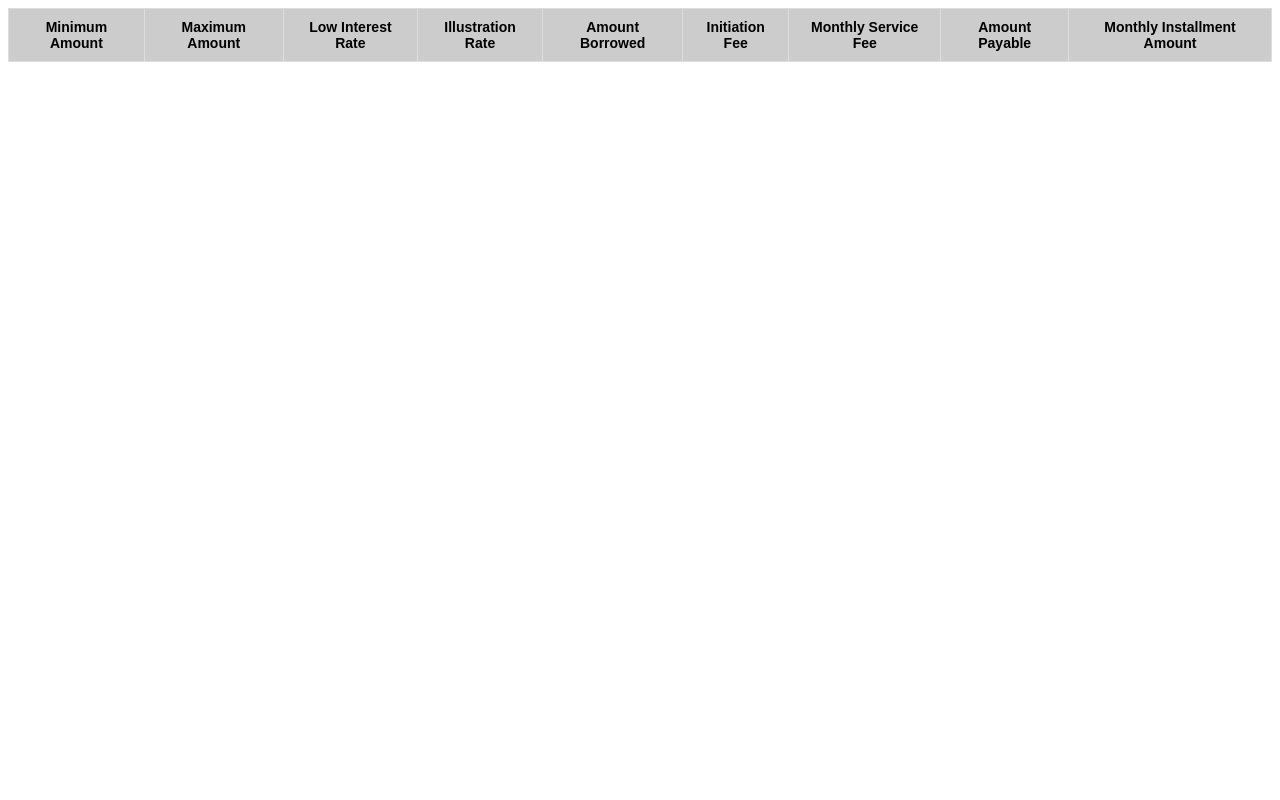
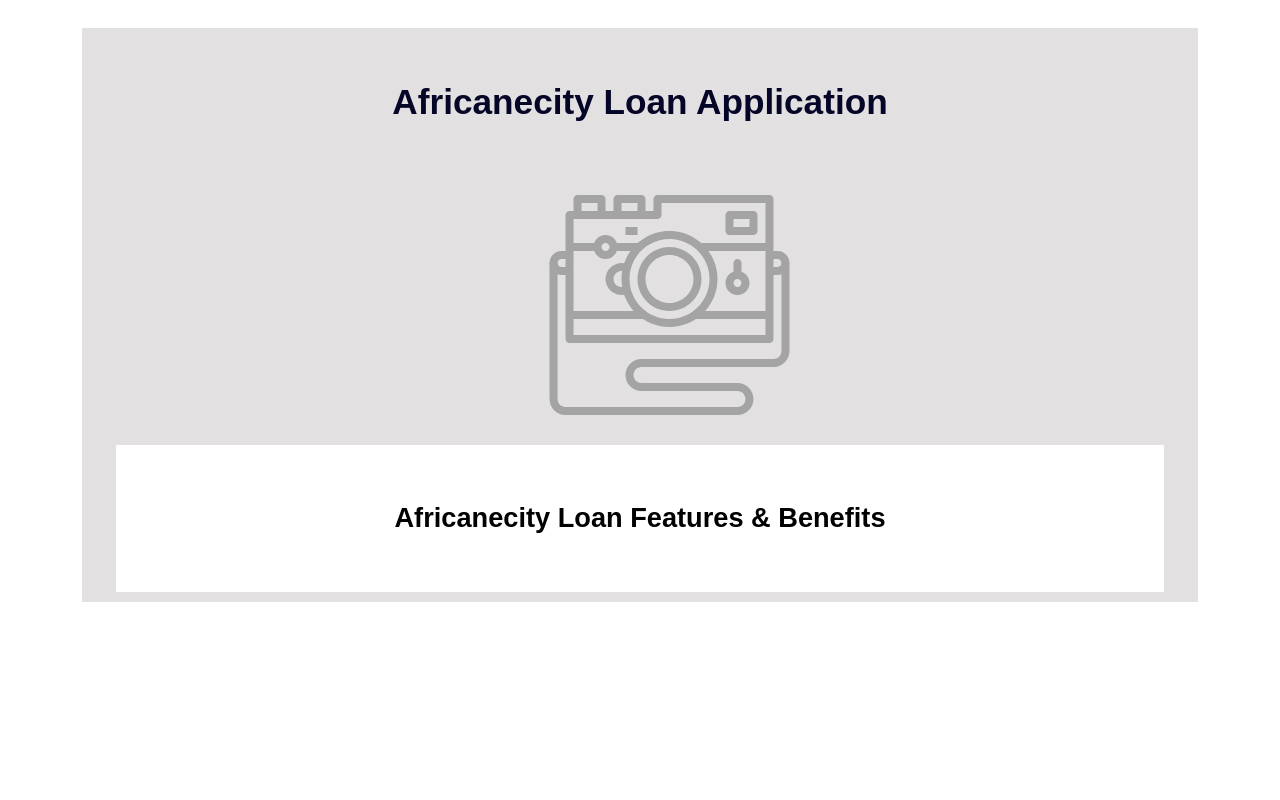
Before and after one commit to cynthiakoskei/AfricanecityBankLoan, a Django app: page /Banks/Features/1/ in a window 1280 px wide. Run offline with Django 4.2, Linux system fonts and the light colour scheme; tables that the repository leaves empty hold one stand-in row (values such as "Sample post"); lists and menus that the app fills with data are empty; some libraries are stand-ins or nearby versions.

Commit message:
Revert "modified loan features html template"
This reverts commit a1d9c02e5cdfdc9dbb28a696622945aff0c34b58.

```diff
--- a/templates/loanFeatures.html
+++ b/templates/loanFeatures.html
@@ -1,68 +1,78 @@
 {% load static %}
-<!DOCTYPE html>
+
 <html>
-<head>
-	<title>Loan Features</title>
 	<style>
-		table {
-			border-collapse: collapse;
+		*{
+			padding: 10px 3%;
+			text-transform: capitalize;
+			align-items: center;
+			font-family: Arial, Helvetica, sans-serif;
+		}
+		.form{
+			align-items: center;
+			justify-content: space-around;
+			background: rgba(217, 214, 214, 0.76);
+		}
+		.form h1{
+			color: rgb(4, 5, 39);
+			font-size: 2.2rem;
+			font-weight: 550;
+		}
+		img{
 			width: 100%;
-			font-family: Arial, Helvetica, sans-serif;
-			font-size: 14px;
-			text-align: center;
+			height: 15rem;
 		}
-		table th {
-			background-color: #ccc;
-			padding: 10px;
-			border: 1px solid #ddd;
+		.form .content{
+			box-sizing: border-box;
+			background: white;
 		}
-		table td {
-			padding: 10px;
-			border: 1px solid #ddd;
+		.form .content h3{
+			font-size: 1.7rem;
 		}
-		bank_name {
-			rowspan: 9;
-			font-weight: bold;
-			font-size: 20px;
+		.explanation ul li{
+			list-style-type: none;
+			text-decoration: none;
 		}
+		.explanation ul li::before {
+			content: "\2022";
+			color:  rgb(4, 5, 39);
+			font-size: 18px;
+			margin-right: 5px;
+		}
+
 	</style>
-</head>
-<body>
+	<div class="form">
+		<center><h1>africanecity loan application</h1></center>
+		<div class="image">
+			<img src="{% static 'images/camera.svg' %}" alt="" srcset="">
+		</div>
+		<div class="content">
+			<center><h3>africanecity loan features & benefits</h3></center>
+		</div>
+	</div>
+	<div class="explanation">
+		{% for listing in listings%}
+		<ul>
+			<li>A cash loan from R{{listing.min_amount}} up to R{{listing.max_amount}} </li>
+			<li>Lorem ipsum dolor sit amet.</li>
+			<li>Lorem ipsum dolor sit amet.</li>
+			<li>Lorem ipsum dolor sit amet.</li>
+			<li>Lorem ipsum dolor sit amet.</li>
+			<li>Lorem ipsum dolor sit amet.</li>
+			<li>Lorem ipsum dolor sit amet.</li>
+			<li>Inrest from as low as {{listing.low_interest_rate}} </li>
+			<li>An illustration example of a loan at an an <br>
+				 interest rate of {{listing.illustration_rate}} would be:Loan <br>
+				amount of R{{listing.amount_borrowed}} borrowed for 24 months<br>
+			Annual interest Rate:{{listing.illustration_rate}}.Initiation fee:<br>
+			R{{listing.initiation_fee}}.Monthly service fee:R {{listing.monthly_service_fee}}Total<br>
+		Amount payable:R{{listing.amount_payable}}.Monthly<br>
+		Instalment amount:R{{listing.monthly_installment_amount}}</ul>
 
-	<table>
-		<thead>
-			{% for feature in features %}
-			<tr>
-				<th class='bank_name'>{{ feature.bankName }}</th>
-			</tr>
-			{% endfor %}
-			<tr>
-				<th>Minimum Amount</th>
-				<th>Maximum Amount</th>
-				<th>Low Interest Rate</th>
-				<th>Illustration Rate</th>
-				<th>Amount Borrowed</th>
-				<th>Initiation Fee</th>
-				<th>Monthly Service Fee</th>
-				<th>Amount Payable</th>
-				<th>Monthly Installment Amount</th>
-			</tr>
-		</thead>
-		<tbody>
-			{% for feature in features %}
-			<tr>
-				<td>{{ feature.min_amount }}</td>
-				<td>{{ feature.max_amount }}</td>
-				<td>{{ feature.low_interest_rate }}</td>
-				<td>{{ feature.illustration_rate }}</td>
-				<td>{{ feature.amount_borrowed }}</td>
-				<td>{{ feature.initiation_fee }}</td>
-				<td>{{ feature.monthly_service_fee }}</td>
-				<td>{{ feature.amount_payable }}</td>
-				<td>{{ feature.monthly_installment_amount }}</td>
-			</tr>
-			{% endfor %}
-		</tbody>
-	</table>
-</body>
+		</ul>
+		<a href="/Banks/Applicant/">Visit</a>
+		{% endfor %}
+	</div>
+
+
 </html>
```
